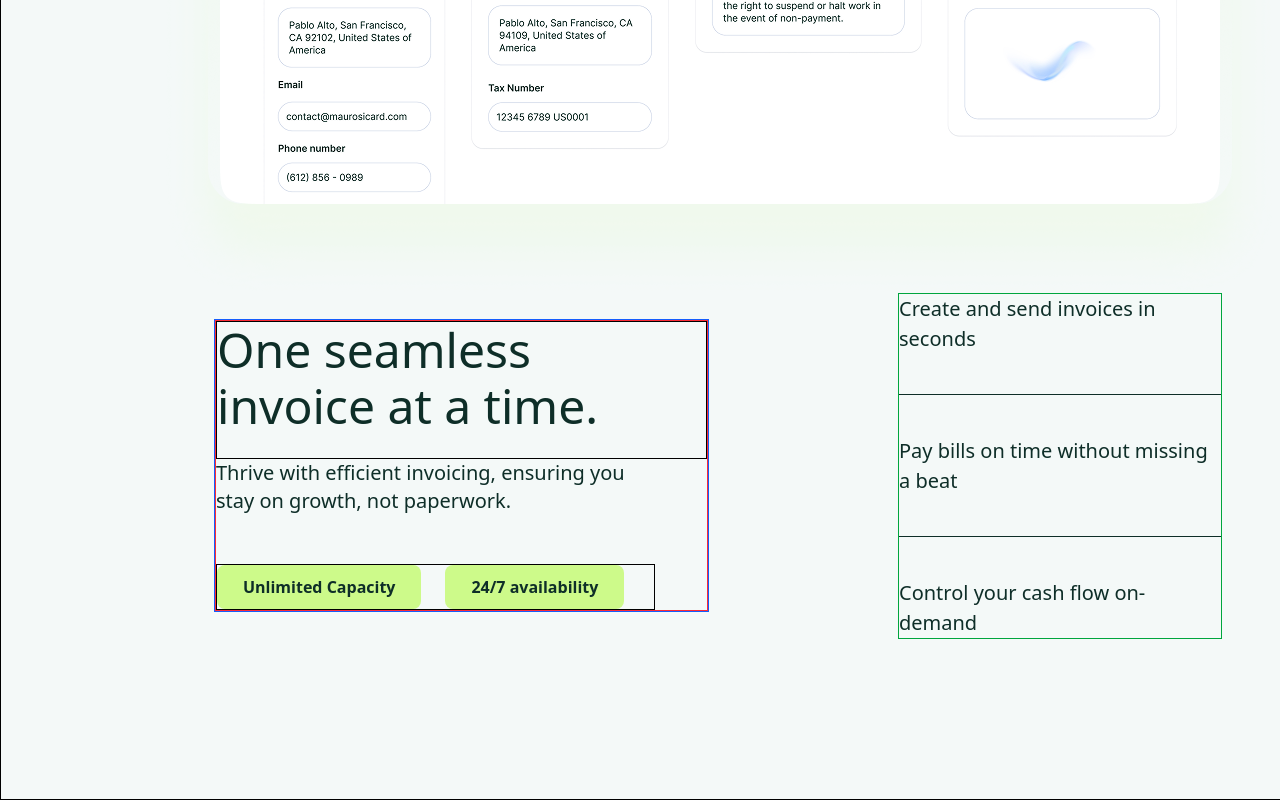
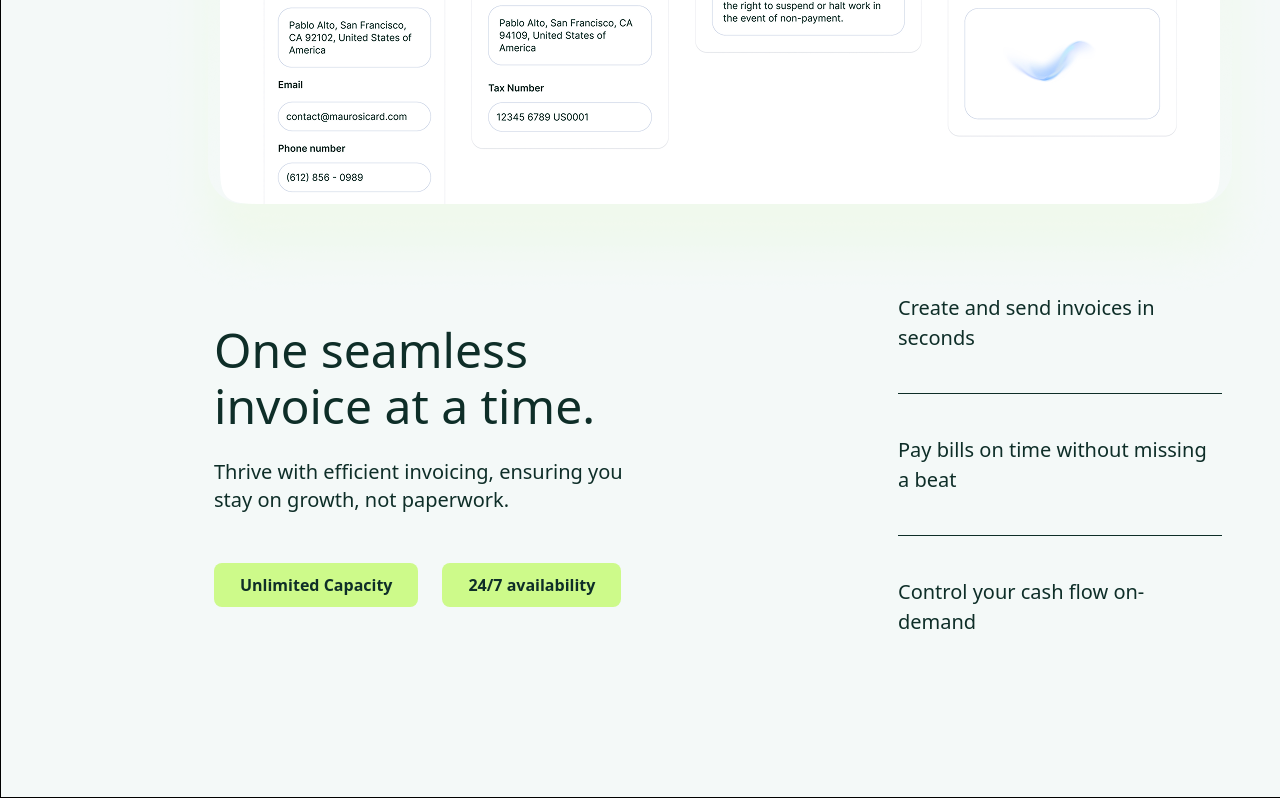
Before and after one commit to christianokuru/BillEase-Saas-landing-page, a Nuxt app: page / in a window 1280 px wide. Shown: the part 1264-2064 px from the top of the page. Built offline with nearby package versions, Linux system fonts and the light colour scheme.

Commit message:
Added more margin top to the about section

```diff
--- a/components/custom/AboutSectionComponent.vue
+++ b/components/custom/AboutSectionComponent.vue
@@ -3,14 +3,14 @@ import ButtonComponent2 from "@/components/custom/ButtonComponent2.vue";
 </script>
 
 <template>
-  <div class="mb-[160px] max-sm:w-[349px] max-sm:mb-[64px]">
+  <div class="mb-[160px] max-sm:w-[349px] max-sm:my-[64px]">
     <div
-      class="flex items-center justify-between w-[1008px] ml-[95px] max-sm:w-[327px] max-sm:ml-[0px] max-sm:border max-sm:flex-col"
+      class="flex items-center justify-between w-[1008px] ml-[95px] max-sm:w-[327px] max-sm:ml-[0px] max-sm:flex-col"
     >
-      <div class="border border-blue-600 max-sm:w-[327px] max-sm:mb-[88px]">
+      <div class="max-sm:w-[327px] max-sm:mb-[88px]">
         <!-- text div -->
-        <div class="w-[493px] border border-red-500 max-sm:w-[327px]">
-          <div class="max-sm:w-[327px] max-sm:mb-[24px] border">
+        <div class="w-[493px]max-sm:w-[327px]">
+          <div class="max-sm:w-[327px] max-sm:mb-[24px]">
             <h1
               class="text-green text-heading2 w-[475px] leading-[56px] mb-[24px] max-sm:text-sub-heading max-sm:w-[327px] max-sm:text-left max-sm:leading-[48px]"
             >
@@ -27,7 +27,7 @@ import ButtonComponent2 from "@/components/custom/ButtonComponent2.vue";
           </div>
 
           <div
-            class="flex items-center mt-[49px] w-[439px] max-sm:flex-col max-sm:w-[327px] max-sm:items-start border"
+            class="flex items-center mt-[49px] w-[439px] max-sm:flex-col max-sm:w-[327px] max-sm:items-start"
           >
             <button-component2
               text="Unlimited Capacity"
@@ -41,7 +41,7 @@ import ButtonComponent2 from "@/components/custom/ButtonComponent2.vue";
         </div>
       </div>
       <!-- right div -->
-      <div class="w-[324px] border border-green-600">
+      <div class="w-[324px]">
         <p class="border-b border-green pb-[40.45px] text-green text-body-lg">
           Create and send invoices in seconds
         </p>
```
